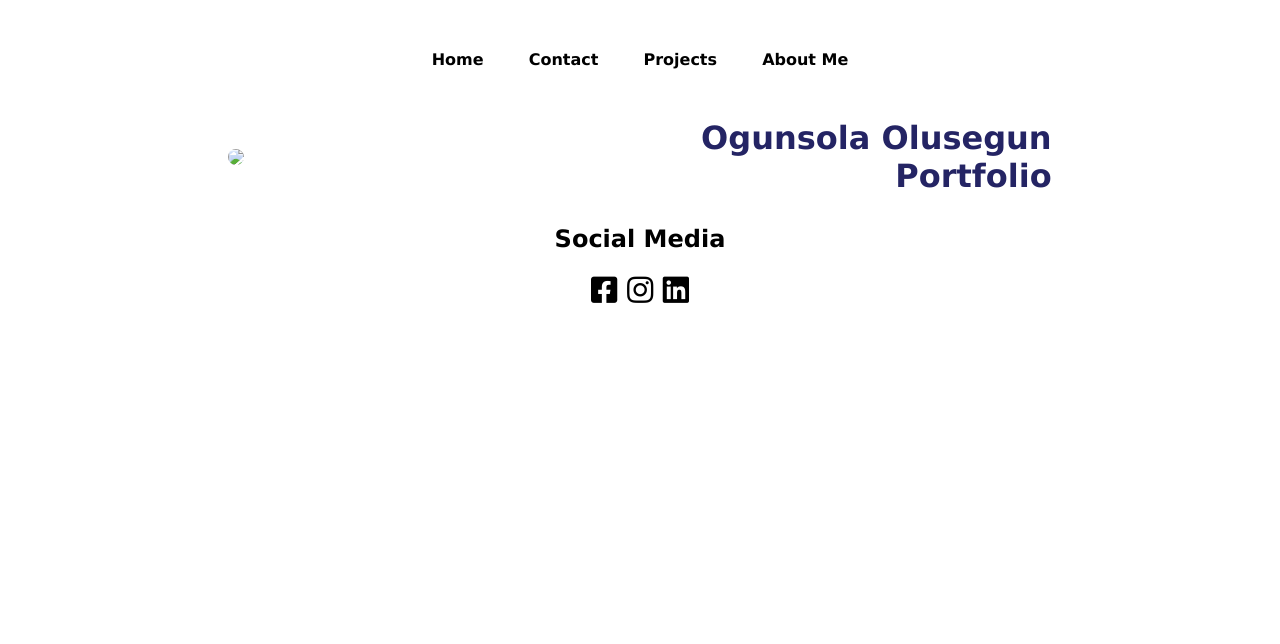
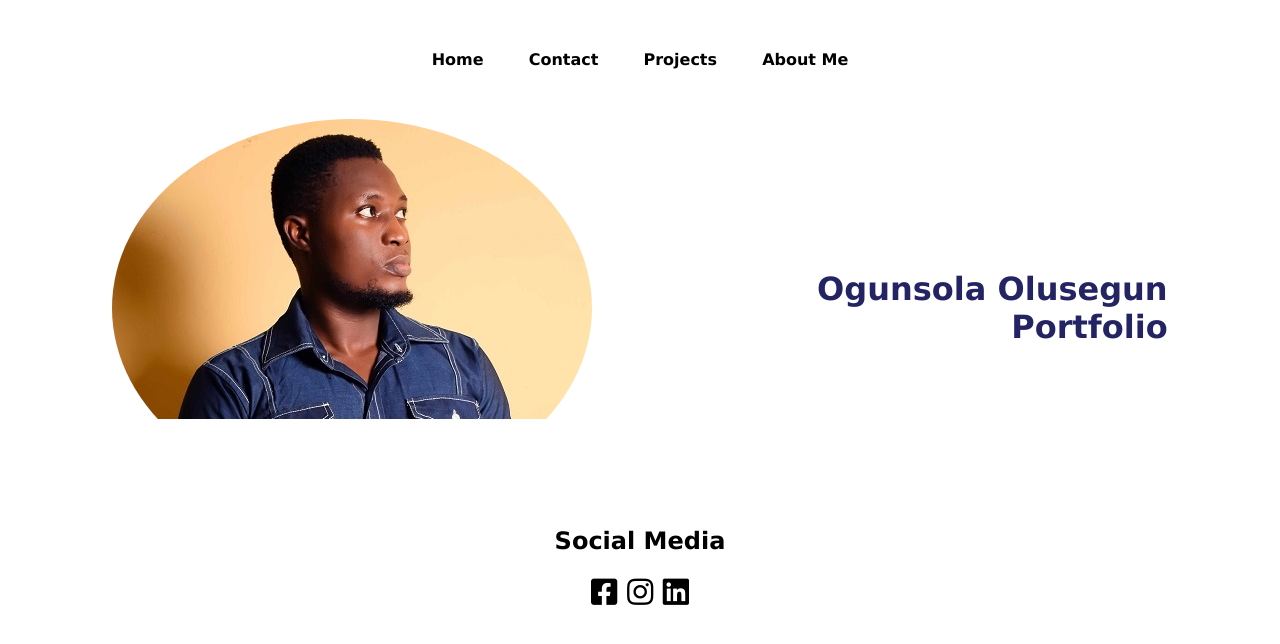
Before and after one commit to haywhy2019/portfolio-new, a plain HTML site: page about.html in a window 1280 px wide. Drawn offline with Linux system fonts and the light colour scheme.

Commit message:
Update about.html

```diff
--- a/about.html
+++ b/about.html
@@ -36,7 +36,7 @@ button  -->
             </ul>
         </div>
         <div class="me">
-            <img src="css/images/FLINT-DESIGN5.jpg">
+            <img src="../images/FLINT-DESIGN5.jpg">
             <h1>Ogunsola Olusegun<br> Portfolio</h1>
         </div>
         <h2 id="so">Social Media</h2>
```
